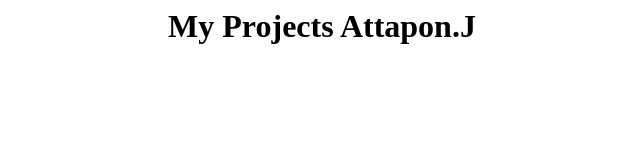
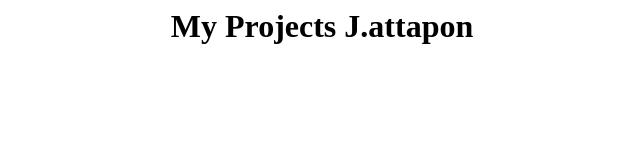
Before and after one commit to papa-fadeer/my-app, a plain HTML site: page index.html in a window 1280 px wide. Shown: the whole page, without its empty margins (318-958 px from the left). Drawn offline with Linux system fonts and the light colour scheme.

Commit message:
Update index.html

```diff
--- a/index.html
+++ b/index.html
@@ -2,8 +2,7 @@
     <body><center>
         <h1>
 
-            My Projects Attapon.J
-
+            My Projects J.attapon
         </h1>
     </center></body>
 </html>
```
